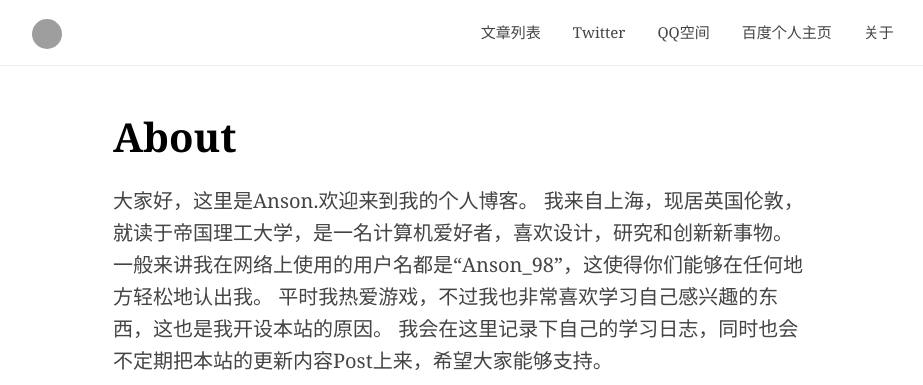
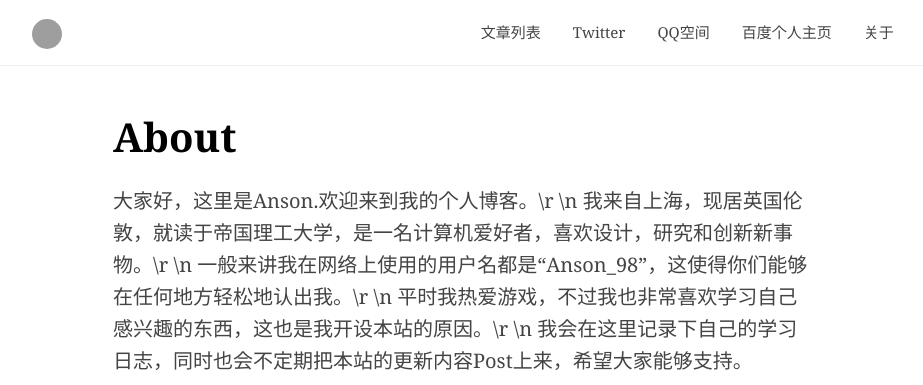
Before and after one commit to Anson98/studylog, a Jekyll site: the page built from about.md, in a window 1280 px wide, cut to the strip 0-385 px from the top of the page. Shown: the whole strip, without its empty margins (177-1100 px from the left). Built offline with Jekyll 4.4.1, drawn with Linux system fonts in a browser that asks for light colours; comment, search, counter and statistics services are not loaded; grey boxes are pictures that could not be loaded.

```diff
--- a/_config.yml
+++ b/_config.yml
@@ -10,13 +10,13 @@ basecss:
 # Theme specific configuration
 title: Anson_98's Blog
 description: >
-  大家好，这里是Anson.欢迎来到我的个人博客。
+  大家好，这里是Anson.欢迎来到我的个人博客。\r \n
 
-  我来自上海，现居英国伦敦，就读于帝国理工大学，是一名计算机爱好者，喜欢设计，研究和创新新事物。
+  我来自上海，现居英国伦敦，就读于帝国理工大学，是一名计算机爱好者，喜欢设计，研究和创新新事物。\r \n
 
-  一般来讲我在网络上使用的用户名都是“Anson_98”，这使得你们能够在任何地方轻松地认出我。
+  一般来讲我在网络上使用的用户名都是“Anson_98”，这使得你们能够在任何地方轻松地认出我。\r \n
 
-  平时我热爱游戏，不过我也非常喜欢学习自己感兴趣的东西，这也是我开设本站的原因。
+  平时我热爱游戏，不过我也非常喜欢学习自己感兴趣的东西，这也是我开设本站的原因。\r \n
 
   我会在这里记录下自己的学习日志，同时也会不定期把本站的更新内容Post上来，希望大家能够支持。
 
```
